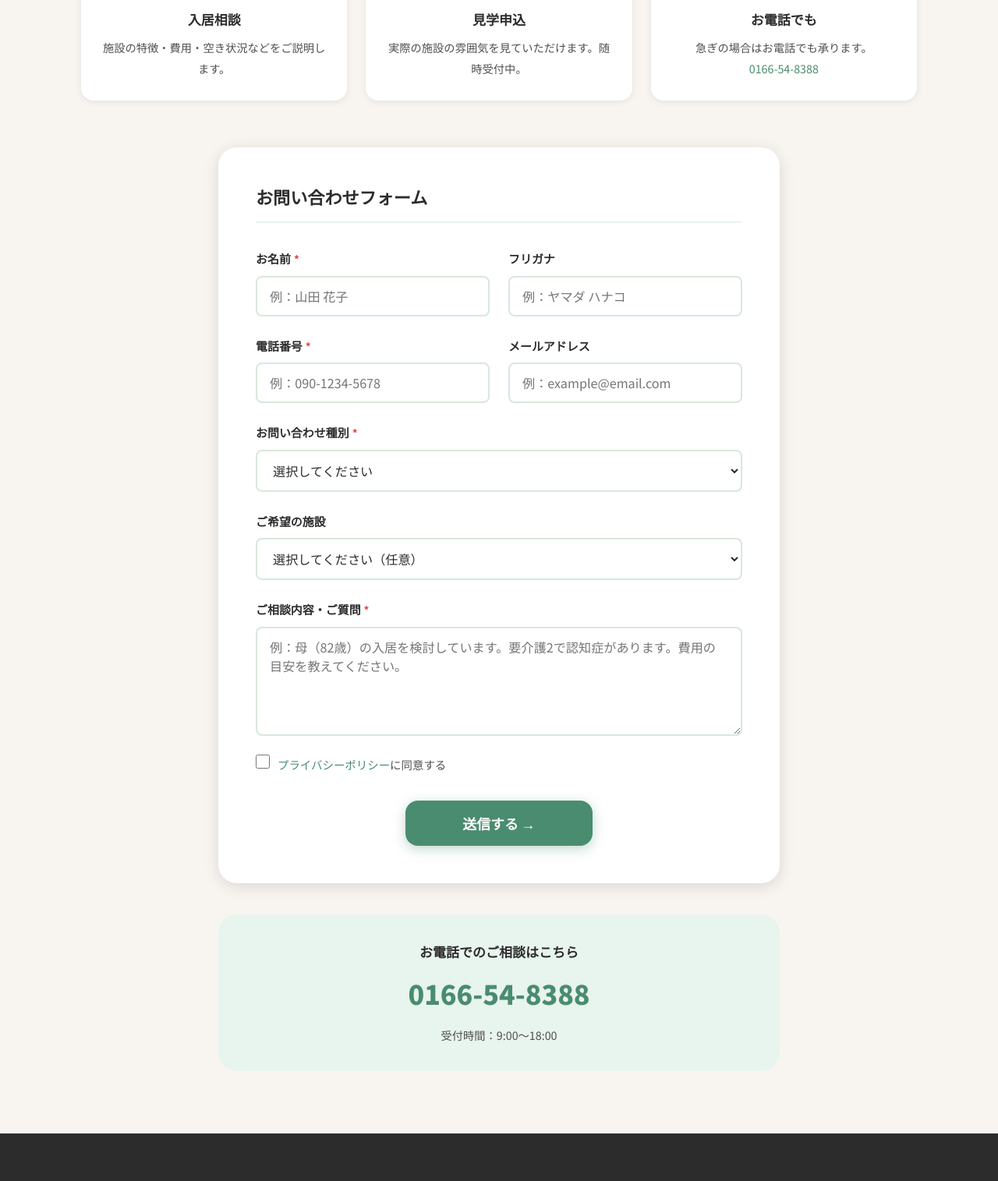
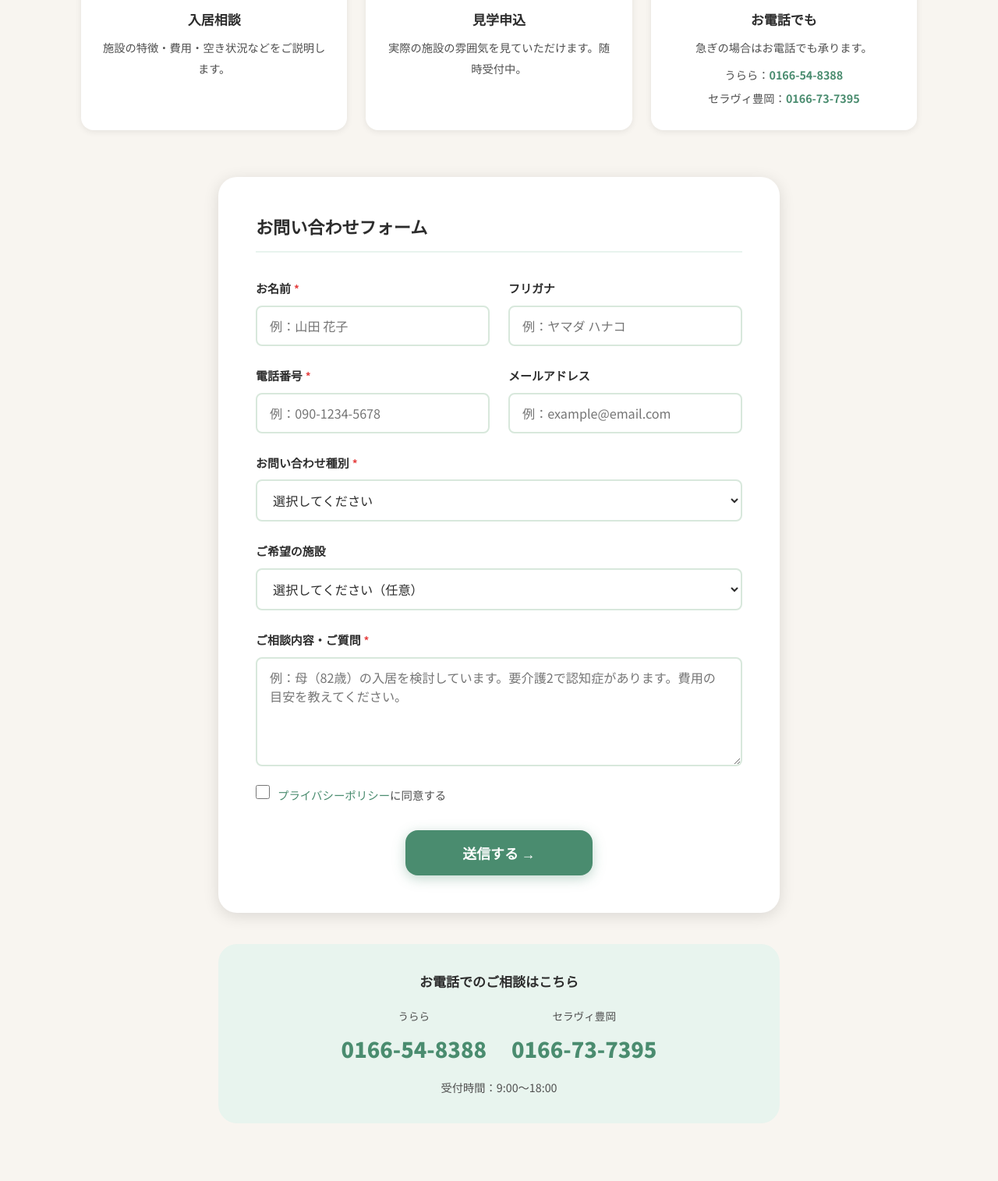
Before and after one commit to takashimasmilia-bot/kibou-asahikawa, a plain HTML site: page contact.html in a window 1280 px wide. Shown: the part 552-2067 px from the top of the page at 78% size. Drawn offline with Linux system fonts and the light colour scheme.

Commit message:
fix: お問い合わせページに施設別電話番号を分けて表示

```diff
--- a/contact.html
+++ b/contact.html
@@ -88,7 +88,9 @@
           <div style="background:var(--white);border-radius:var(--radius-md);padding:28px;text-align:center;box-shadow:var(--shadow-sm);">
             <div style="font-size:2rem;margin-bottom:12px;">📞</div>
             <div style="font-weight:700;margin-bottom:8px;">お電話でも</div>
-            <p style="font-size:0.84rem;color:var(--text-muted);">急ぎの場合はお電話でも承ります。<a href="tel:0166548388" style="color:var(--primary);white-space:nowrap;">0166-54-8388</a></p>
+            <p style="font-size:0.84rem;color:var(--text-muted);margin-bottom:8px;">急ぎの場合はお電話でも承ります。</p>
+            <p style="font-size:0.84rem;margin-bottom:4px;"><span style="color:var(--text-muted);">うらら：</span><a href="tel:0166548388" style="color:var(--primary);white-space:nowrap;font-weight:700;">0166-54-8388</a></p>
+            <p style="font-size:0.84rem;"><span style="color:var(--text-muted);">セラヴィ豊岡：</span><a href="tel:0166737395" style="color:var(--primary);white-space:nowrap;font-weight:700;">0166-73-7395</a></p>
           </div>
         </div>
 
@@ -162,8 +164,17 @@
 
         <!-- 電話での問い合わせ -->
         <div style="max-width:720px;margin:40px auto 0;background:var(--primary-light);border-radius:var(--radius-lg);padding:32px;text-align:center;" class="fade-in">
-          <p style="font-weight:700;margin-bottom:8px;">お電話でのご相談はこちら</p>
-          <a href="tel:0166548388" style="font-size:2rem;font-weight:900;color:var(--primary);display:block;margin-bottom:8px;white-space:nowrap;">0166-54-8388</a>
+          <p style="font-weight:700;margin-bottom:16px;">お電話でのご相談はこちら</p>
+          <div style="display:flex;gap:32px;flex-wrap:wrap;justify-content:center;margin-bottom:12px;">
+            <div>
+              <div style="font-size:0.8rem;color:var(--text-muted);margin-bottom:4px;">うらら</div>
+              <a href="tel:0166548388" style="font-size:1.6rem;font-weight:900;color:var(--primary);white-space:nowrap;">0166-54-8388</a>
+            </div>
+            <div>
+              <div style="font-size:0.8rem;color:var(--text-muted);margin-bottom:4px;">セラヴィ豊岡</div>
+              <a href="tel:0166737395" style="font-size:1.6rem;font-weight:900;color:var(--primary);white-space:nowrap;">0166-73-7395</a>
+            </div>
+          </div>
           <p style="font-size:0.84rem;color:var(--text-muted);">受付時間：9:00〜18:00</p>
         </div>
 
```
